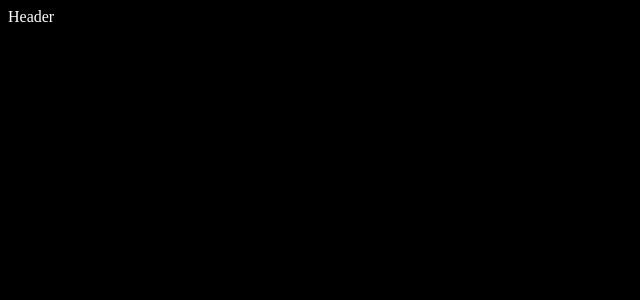
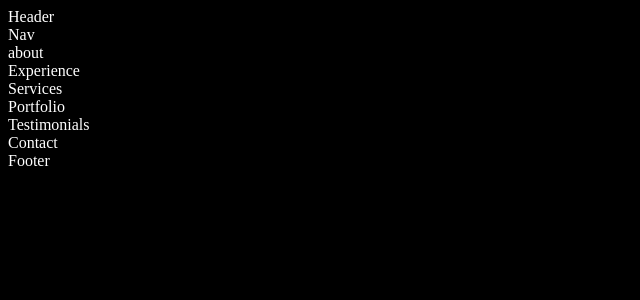
Before and after one commit to mohamedfazilk/React-Portfolio, a React (Create React App) app: page / in a window 1280 px wide. Shown: the top 300 px of the page, without its empty margins (0-640 px from the left). Built offline with nearby package versions, Linux system fonts and the light colour scheme.

Commit message:
importing Nav,About,Experience,Services,Portfolio,Testimonials,Contact,Footer one by  one after Header component

```diff
--- a/src/App.jsx
+++ b/src/App.jsx
@@ -1,11 +1,27 @@
 import React from 'react';
 import Header from './components/header/Header';
+import Nav from './components/nav/Nav';
+import About from './components/about/About';
+import Experience from './components/experience/Experience';
+import Testimonials from './components/testimonials/Testimonials'
+import Portfolio from './components/portfolio/Portfolio';
+import Services from './components/services/Services';
+import Contact from './components/contact/Contact';
+import Footer from './components/footer/Footer';
 
 const App = () => {
   return (
     <>
 
     <Header/>
+    <Nav/>
+    <About/>
+    <Experience/>
+    <Services/>
+    <Portfolio/>
+    <Testimonials/>
+    <Contact/>
+    <Footer/>
 
     </>
   )
```
